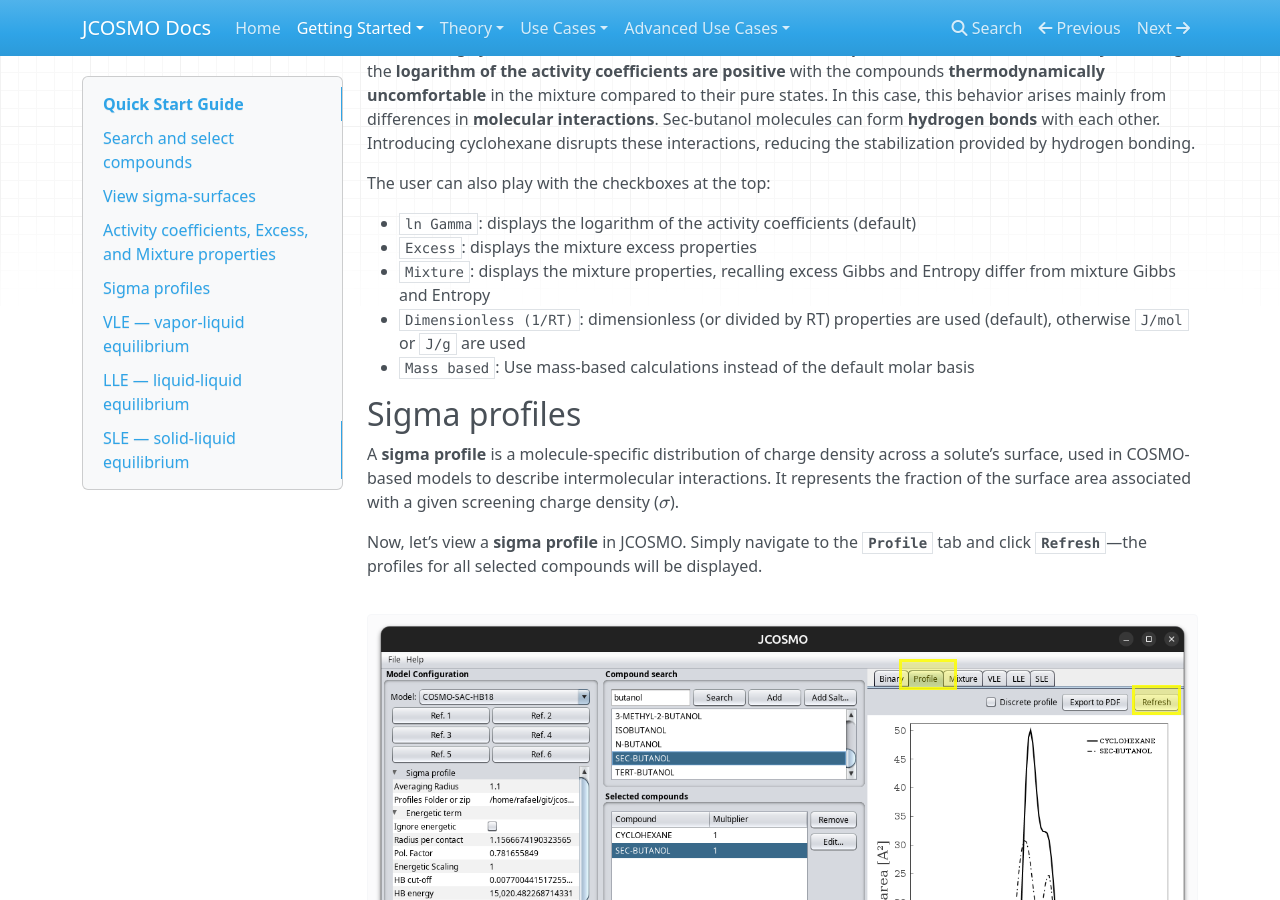
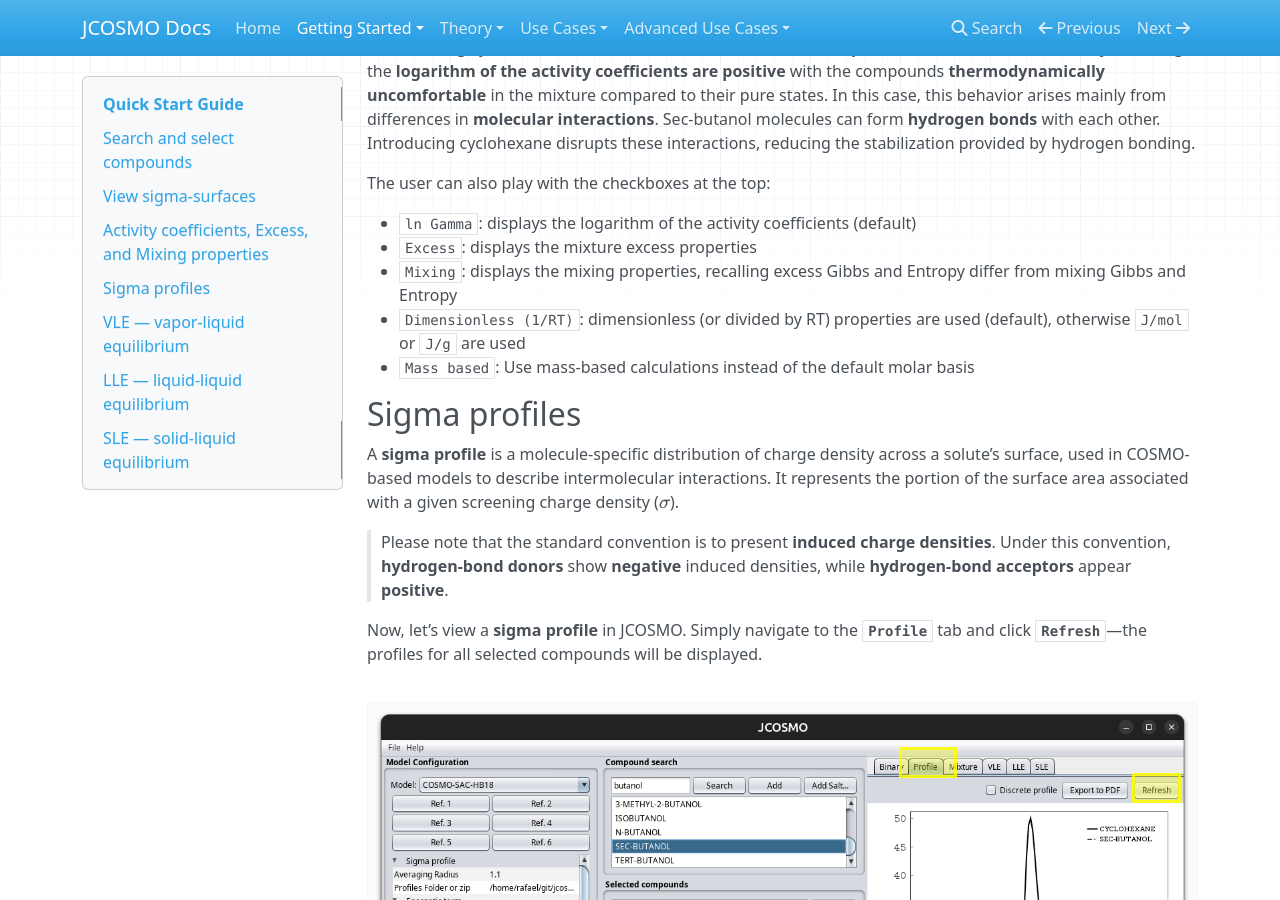
Before and after one commit to lvpp/jcosmo-docs, an MkDocs documentation site: the page built from docs/quickstart.md, in a window 1280 px wide and 900 px high, scrolled down 2536 px. Built offline with MkDocs 1.6.1, drawn with Linux system fonts in a browser that asks for light colours; nearby versions of some CDN libraries; formulas are drawn with MathJax 3; some of the changed text lies outside the part shown.

Commit message:
Polishing and HB interpretation.

```diff
--- a/docs/quickstart.md
+++ b/docs/quickstart.md
@@ -35,7 +35,7 @@ This charge distribution is obtained using the **COSMO method**, which models th
 In addition to the sigma-surface, the compound's molecular volume, surface area, and molar mass are also displayed.
 
 
-## Activity coefficients, Excess, and Mixture properties
+## Activity coefficients, Excess, and Mixing properties
 
 If exactly two compounds are selected, the **`Binary`** tab can be used to display the activity coefficient chart.
 Just click on  **`Calculate`** and the logarithm of the activity coefficients chart is calculated.
@@ -57,14 +57,16 @@ The user can also play with the checkboxes at the top:
 
  - `ln Gamma`: displays the logarithm of the activity coefficients (default)
  - `Excess`: displays the mixture excess properties
- - `Mixture`: displays the mixture properties, recalling excess Gibbs and Entropy differ from mixture Gibbs and Entropy
+ - `Mixing`: displays the mixing properties, recalling excess Gibbs and Entropy differ from mixing Gibbs and Entropy
  - `Dimensionless (1/RT)`: dimensionless (or divided by RT) properties are used (default), otherwise `J/mol` or `J/g` are used
  - `Mass based`: Use mass-based calculations instead of the default molar basis
 
 
 ## Sigma profiles
 
-A **sigma profile** is a molecule-specific distribution of charge density across a solute's surface, used in COSMO-based models to describe intermolecular interactions. It represents the fraction of the surface area associated with a given screening charge density (\( \sigma \)).
+A **sigma profile** is a molecule-specific distribution of charge density across a solute's surface, used in COSMO-based models to describe intermolecular interactions. It represents the portion of the surface area associated with a given screening charge density (\( \sigma \)).
+
+> Please note that the standard convention is to present **induced charge densities**. Under this convention, **hydrogen-bond donors** show **negative** induced densities, while **hydrogen-bond acceptors** appear **positive**.
 
 Now, let's view a **sigma profile** in JCOSMO. Simply navigate to the **`Profile`** tab and click **`Refresh`**—the profiles for all selected compounds will be displayed.
 
```
Also changed, not shown: docs/cosmo-sac.md (+6 -5 lines).
